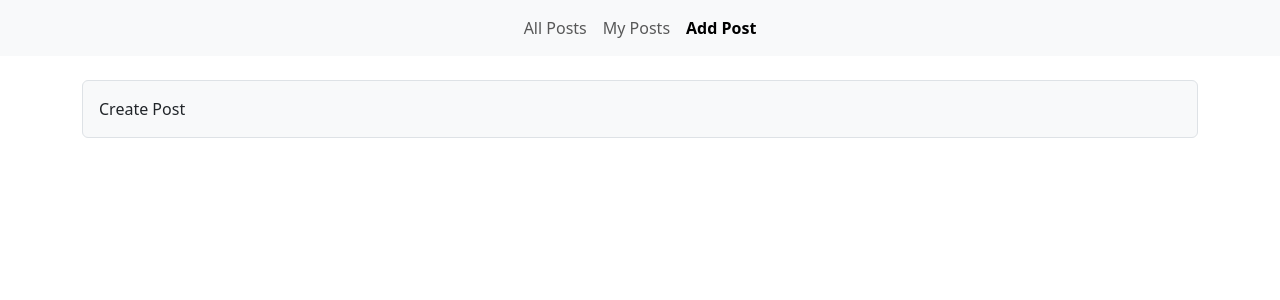
After one commit to azizxojaev/twitter, a Django app: page /create/ in a window 1280 px wide. The commit adds this page. Shown: the top 300 px of the page. Run offline with Django 4.2, Linux system fonts and the light colour scheme.

Commit message:
create post template

```diff
--- /dev/null
+++ b/templates/create.html
@@ -0,0 +1,13 @@
+{% extends 'base.html' %}
+
+
+{% block title %}
+<title>Create Post Page</title>
+{% endblock %}
+
+
+{% block content %}
+<div class="mt-4 bg-body-tertiary border rounded p-3">
+    Create Post
+</div>
+{% endblock content %}
--- a/templates/includes/header.html
+++ b/templates/includes/header.html
@@ -3,13 +3,13 @@
     <div class="collapse navbar-collapse justify-content-center" id="navbarNav">
       <ul class="navbar-nav">
         <li class="nav-item">
-          <a class="nav-link {% if url == 'home' %}fw-bold active{% endif %}" aria-current="page" href="{% url 'home' %}">All Posts</a>
+          <a class="nav-link {% if page == 'home' %}fw-bold active{% endif %}" aria-current="page" href="{% url 'home' %}">All Posts</a>
         </li>
         <li class="nav-item">
           <a class="nav-link" aria-current="page" href="#">My Posts</a>
         </li>
         <li class="nav-item">
-          <a class="nav-link" aria-current="page" href="#">Add Post</a>
+          <a class="nav-link {% if page == 'create' %}fw-bold active{% endif %}" aria-current="page" href="{% url 'create' %}">Add Post</a>
         </li>
       </ul>
     </div>
--- a/twitter/urls.py
+++ b/twitter/urls.py
@@ -2,5 +2,6 @@ from django.urls import path, include
 from .views import *
 
 urlpatterns = [
-    path('', home_page, name='home')
+    path('', home_page, name='home'),
+    path('create/', create_post_page, name='create'),
 ]
--- a/twitter/views.py
+++ b/twitter/views.py
@@ -7,6 +7,13 @@ def home_page(request):
     posts = Post.objects.all()
     context = {
         'posts': posts,
-        'url': 'home'
+        'page': 'home'
     }
     return render(request, 'home.html', context=context)
+
+def create_post_page(request):
+    print(request.user.is_authenticated)
+    context = {
+        'page': 'create'
+    }
+    return render(request, 'create.html', context=context)
```
Also changed, not shown: db.sqlite3.
